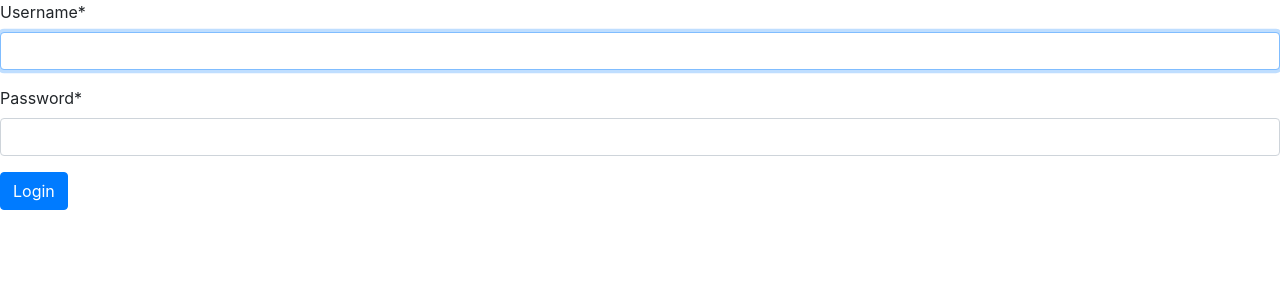
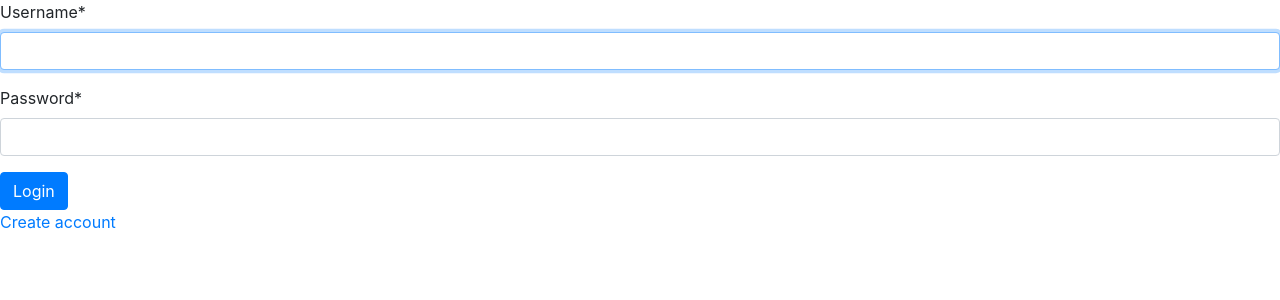
Before and after one commit to vishruthdevan/notes-repo, a Django app: page /accounts/login/ in a window 1280 px wide. Shown: the top 300 px of the page. Run offline with Django 3.2, Linux system fonts and the light colour scheme; some libraries are stand-ins or nearby versions.

Commit message:
Improve login template

```diff
--- a/notes/notes/templates/registration/login.html
+++ b/notes/notes/templates/registration/login.html
@@ -13,4 +13,5 @@
 <input type="submit" class="btn btn-primary" value="Login" />
 <input type="hidden" name="next" value="{{ next }}" />
 </form>
+<p><a href="{% url 'signup' %}">Create account</a></p>
 {% endblock %}
```
Also changed, not shown: notes/notesrepo/migrations/0006_alter_author_owner.py (added).
